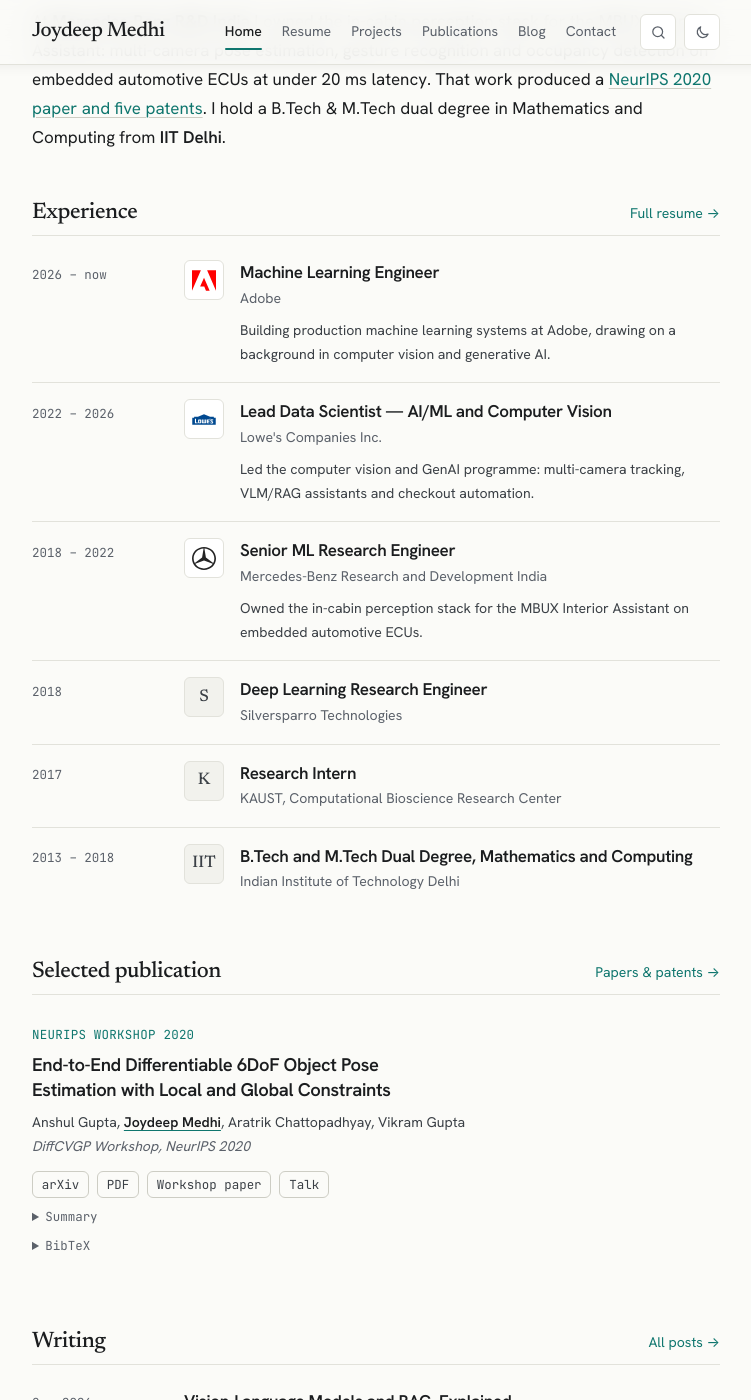
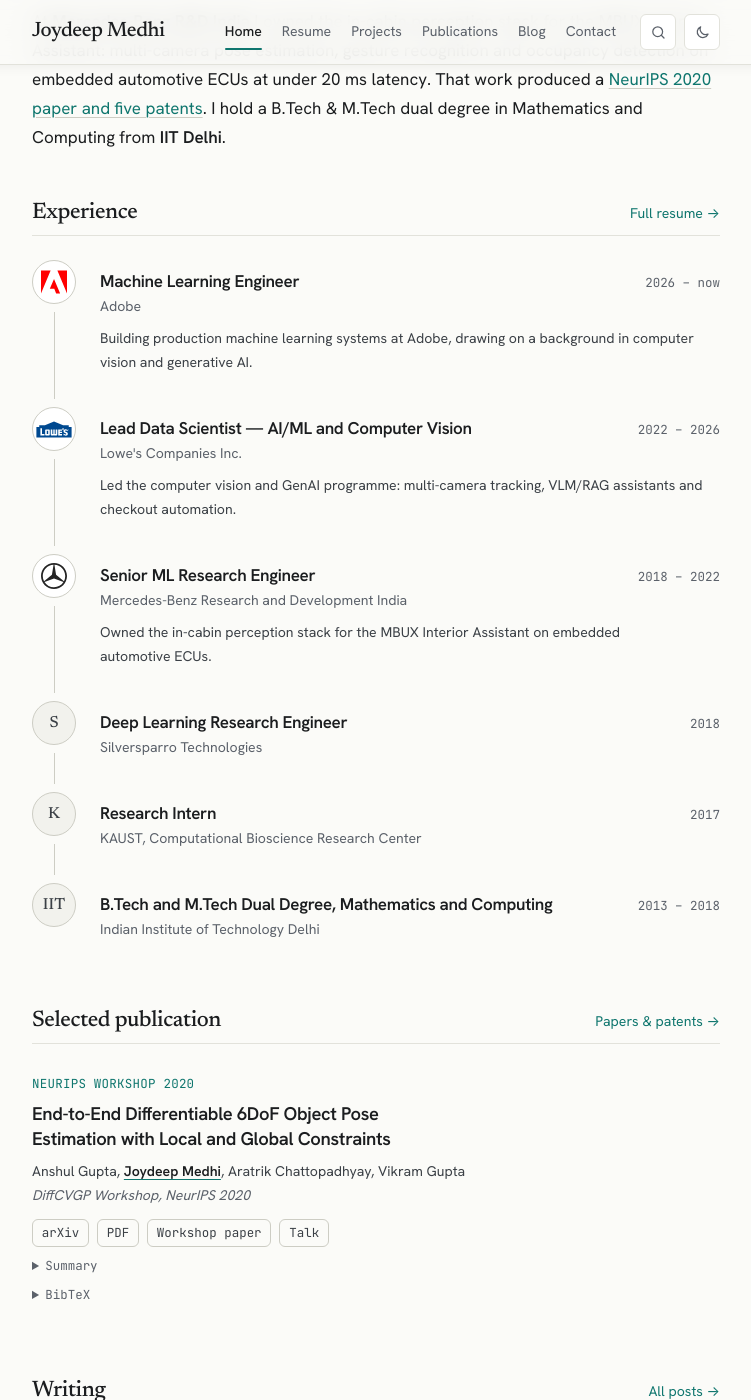
Before and after one commit to joydeepmedhi/joydeepmedhi.github.io, a Jekyll site: the page built from index.md, in a window 1280 px wide and 1400 px high, scrolled down 1029 px. Shown: the whole window, without its empty margins (264-1015 px from the left). Built offline with Jekyll 4.4.1, drawn with Linux system fonts in a browser that asks for light colours.

Commit message:
Turn homepage Experience into a logo timeline
- Logos sit on a vertical rail with dates right-aligned (stacked on phones)
- Round white logo tiles everywhere; wide wordmarks (Lowe's) get less padding
- Add a viewBox to lowes.svg so it scales inside the tile

Co-Authored-By: Claude Opus 5.5 <noreply@anthropic.com>
Claude-Session: https://claude.ai/code/session_01S2AsTxk8Cu6Sz5jroreD58

```diff
--- a/_data/resume.yml
+++ b/_data/resume.yml
@@ -37,6 +37,7 @@ experience:
   - title: "Lead Data Scientist — AI/ML and Computer Vision"
     org: "Lowe's Companies Inc."
     logo: /assets/images/logos/lowes.svg
+    logo_wide: true
     org_note: "Fortune 50 retailer, $90B revenue, 1,700+ stores"
     location: "Bengaluru, India"
     start: "Jul 2022"
--- a/_includes/org-logo.html
+++ b/_includes/org-logo.html
@@ -4,7 +4,7 @@
   the organisation name is always printed beside it.
 {%- endcomment -%}
 {%- if include.item.logo -%}
-<span class="org-logo" aria-hidden="true"><img src="{{ include.item.logo | relative_url }}" alt="" width="40" height="40" loading="lazy" decoding="async"></span>
+<span class="org-logo{% if include.item.logo_wide %} org-logo-wide{% endif %}" aria-hidden="true"><img src="{{ include.item.logo | relative_url }}" alt="" width="40" height="40" loading="lazy" decoding="async"></span>
 {%- elsif include.item.mono -%}
 <span class="org-logo org-logo-mono" aria-hidden="true">{{ include.item.mono }}</span>
 {%- endif -%}
--- a/_sass/_components.scss
+++ b/_sass/_components.scss
@@ -198,18 +198,20 @@
   }
 }
 
-// Employer / school marks. The tile stays white so dark logos read in both themes.
+// Employer / school marks. Round white tiles so every logo, light or dark,
+// reads the same in both themes; wide wordmarks get almost no padding.
 .org-logo {
   flex: none;
   display: inline-flex;
   align-items: center;
   justify-content: center;
-  width: 2.5rem;
-  height: 2.5rem;
-  padding: 0.45rem;
-  border: 1px solid var(--border);
-  border-radius: var(--radius-sm);
+  width: 2.75rem;
+  height: 2.75rem;
+  padding: 0.5rem;
+  border: 1px solid var(--border-strong);
+  border-radius: 50%;
   background: #fff;
+  overflow: hidden;
   transition: border-color var(--dur) var(--ease), transform var(--dur) var(--ease-out);
 
   img {
@@ -220,32 +222,96 @@
   }
 }
 
+.org-logo-wide {
+  padding: 0.2rem;
+}
+
 // Monogram fallback until a real logo file is added to /assets/images/logos/
 .org-logo-mono {
   padding: 0;
   background: var(--surface);
   color: var(--text-2);
   font-family: var(--font-display);
-  font-size: 1.05rem;
+  font-size: 1rem;
   font-weight: 500;
   letter-spacing: 0;
   line-height: 1;
 }
 
-.entry-org {
+.role:hover > .org-logo,
+.tl-item:hover .org-logo {
+  border-color: var(--muted);
+  transform: scale(1.04);
+}
+
+// Career timeline (homepage Experience): logos on a vertical rail
+.timeline {
+  margin: 0;
+  padding: 0;
+  list-style: none;
+}
+
+.tl-item {
+  display: grid;
+  grid-template-columns: 2.75rem minmax(0, 1fr);
+  column-gap: var(--space-5);
+  margin: 0;
+}
+
+.tl-mark {
   display: flex;
-  align-items: flex-start;
-  gap: var(--space-4);
-  min-width: 0;
+  flex-direction: column;
+  align-items: center;
 
-  > div {
-    min-width: 0;
+  // The rail joins this logo to the next one
+  &::after {
+    content: "";
+    flex: 1;
+    width: 1px;
+    min-height: var(--space-4);
+    margin: var(--space-2) 0;
+    background: var(--border-strong);
+  }
+
+  .tl-item:last-child &::after {
+    background: transparent;
   }
 }
 
-.entry:hover .org-logo,
-.role:hover > .org-logo {
-  border-color: var(--border-strong);
+.tl-body {
+  min-width: 0;
+  padding: 0.55rem 0 var(--space-6);
+
+  .tl-item:last-child & {
+    padding-bottom: 0;
+  }
+}
+
+.tl-head {
+  display: flex;
+  flex-wrap: wrap;
+  align-items: baseline;
+  justify-content: space-between;
+  gap: 0 var(--space-4);
+}
+
+.tl-dates {
+  flex: none;
+  font-family: var(--font-mono);
+  font-size: var(--text-xs);
+  color: var(--muted);
+  white-space: nowrap;
+}
+
+@media (max-width: 560px) {
+  .tl-item {
+    column-gap: var(--space-4);
+  }
+
+  .tl-head {
+    flex-direction: column-reverse;
+    gap: 0.1rem;
+  }
 }
 
 @media (max-width: 560px) {
--- a/index.md
+++ b/index.md
@@ -49,41 +49,41 @@ description: "Joydeep Medhi, Machine Learning Engineer at Adobe: 8+ years shippi
 
 <section class="section" aria-labelledby="experience">
   <h2 class="section-title" id="experience">Experience <a class="section-more" href="/resume/">Full resume →</a></h2>
-  <ol class="entries">
+  <ol class="timeline">
     {% for job in site.data.resume.experience %}
-    <li class="entry">
-      <span class="entry-meta">{{ job.start | split: ' ' | last }} – {% if job.end == "Present" %}now{% else %}{{ job.end | split: ' ' | last }}{% endif %}</span>
-      <div class="entry-org">
-        {% include org-logo.html item=job %}
-        <div>
+    <li class="tl-item">
+      <div class="tl-mark">{% include org-logo.html item=job %}</div>
+      <div class="tl-body">
+        <div class="tl-head">
           <h3 class="entry-title">{{ job.title }}</h3>
-          <p class="entry-sub">{{ job.org }}</p>
-          <p class="entry-body">{{ job.summary }}</p>
+          <span class="tl-dates">{{ job.start | split: ' ' | last }} – {% if job.end == "Present" %}now{% else %}{{ job.end | split: ' ' | last }}{% endif %}</span>
         </div>
+        <p class="entry-sub">{{ job.org }}</p>
+        <p class="entry-body">{{ job.summary }}</p>
       </div>
     </li>
     {% endfor %}
     {% for job in site.data.resume.earlier %}
-    <li class="entry">
-      <span class="entry-meta">{{ job.dates | split: ' ' | last }}</span>
-      <div class="entry-org">
-        {% include org-logo.html item=job %}
-        <div>
+    <li class="tl-item">
+      <div class="tl-mark">{% include org-logo.html item=job %}</div>
+      <div class="tl-body">
+        <div class="tl-head">
           <h3 class="entry-title">{{ job.title }}</h3>
-          <p class="entry-sub">{{ job.org }}</p>
+          <span class="tl-dates">{{ job.dates | split: ' ' | last }}</span>
         </div>
+        <p class="entry-sub">{{ job.org }}</p>
       </div>
     </li>
     {% endfor %}
     {% for ed in site.data.resume.education %}
-    <li class="entry">
-      <span class="entry-meta">{{ ed.dates | replace: ' — ', ' – ' }}</span>
-      <div class="entry-org">
-        {% include org-logo.html item=ed %}
-        <div>
+    <li class="tl-item">
+      <div class="tl-mark">{% include org-logo.html item=ed %}</div>
+      <div class="tl-body">
+        <div class="tl-head">
           <h3 class="entry-title">{{ ed.degree }}</h3>
-          <p class="entry-sub">{{ ed.school }}</p>
+          <span class="tl-dates">{{ ed.dates | replace: ' — ', ' – ' }}</span>
         </div>
+        <p class="entry-sub">{{ ed.school }}</p>
       </div>
     </li>
     {% endfor %}
```
Also changed, not shown: assets/images/logos/lowes.svg.
